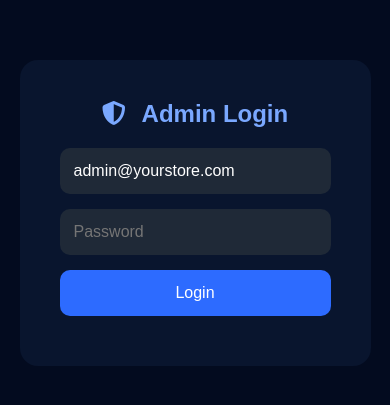
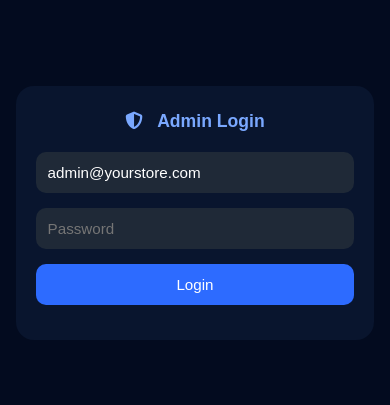
Before and after one commit to jakejunior-tech/logic-gadget-hub, a website: page admin/index.html in a window 390 px wide. Shown: the part 209-614 px from the top of the page. Drawn offline with Linux system fonts and the light colour scheme; no server answers.

Commit message:
Fix admin login mobile view - reduce padding on small screens

```diff
--- a/admin/admin.css
+++ b/admin/admin.css
@@ -376,3 +376,20 @@ body {
     flex: 1;
   }
 }
+
+@media(max-width: 480px) {
+  .login-box {
+    padding: 25px 20px;
+    width: 92%;
+  }
+
+  .login-box h2 {
+    font-size: 1.1rem;
+  }
+
+  .login-box input,
+  .login-box button {
+    padding: 12px;
+    font-size: .95rem;
+  }
+}
```
